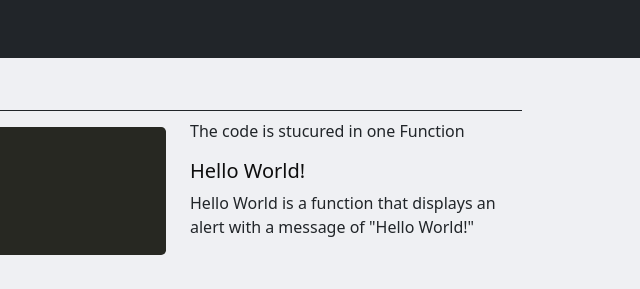
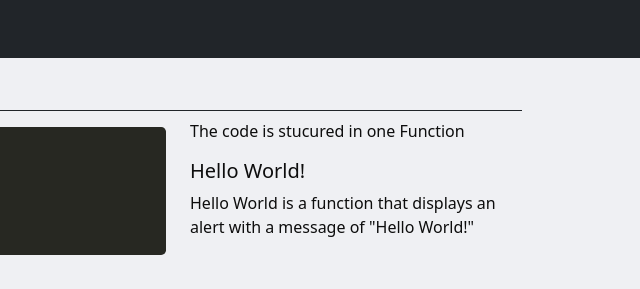
Before and after one commit to brianley99/JavascriptChallange-Template, a plain HTML site: page code.html in a window 1280 px wide. Shown: the top 289 px of the page, 640-1280 px from the left. Drawn offline with nearby package versions, Linux system fonts and the light colour scheme.

Commit message:
add p,li to css coloring

```diff
--- a/css/site.css
+++ b/css/site.css
@@ -15,7 +15,7 @@ body {
     background-color: var(--background-primary);
 }
 
-h1,h2,h3,h4,h5,h6 {
+h1,h2,h3,h4,h5,h6,p,li {
     color: var(--stroke);
 }
 
```
